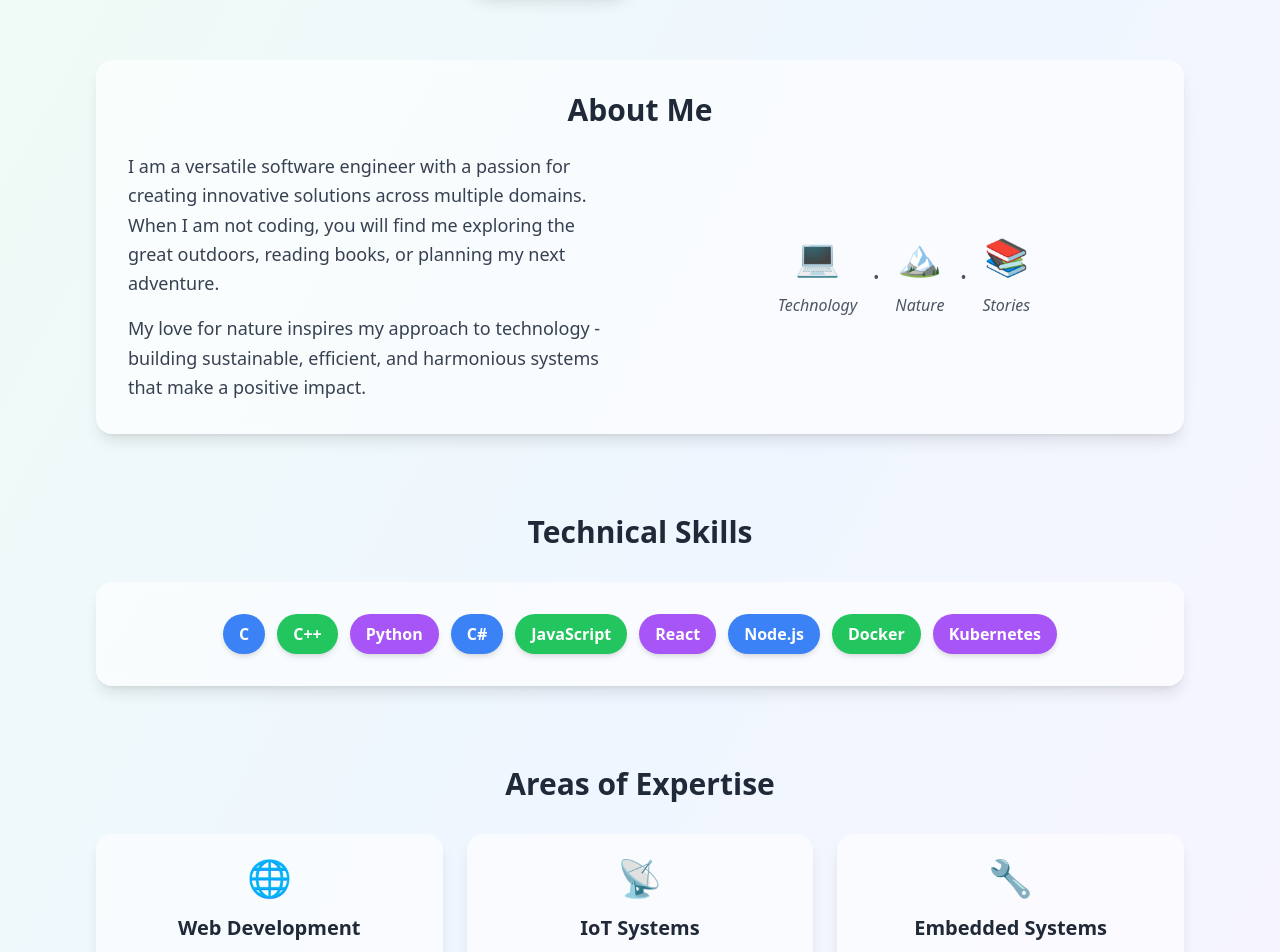
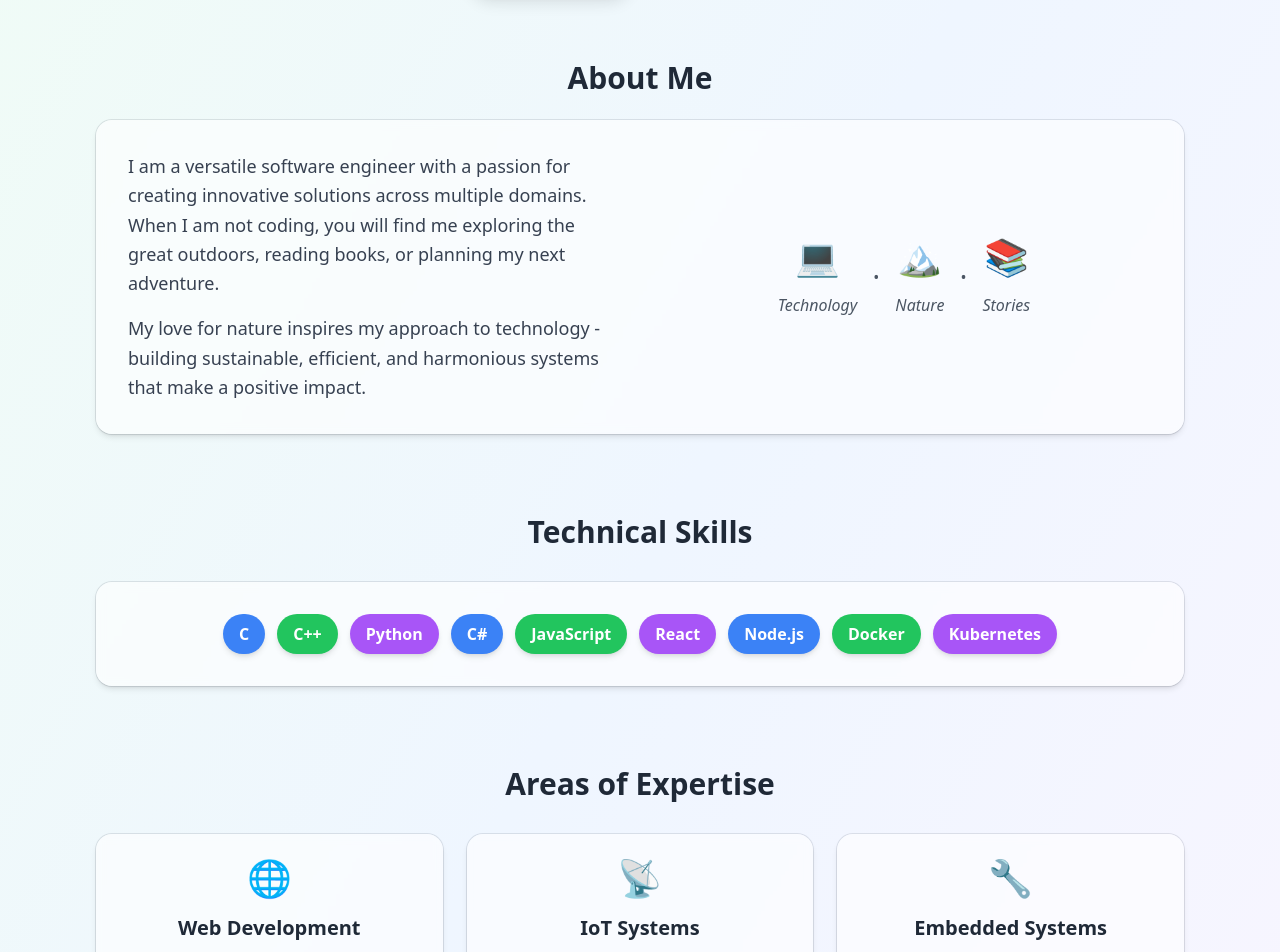
Before and after one commit to adinata15/personal-portfolio, a Next.js app: page / in a window 1280 px wide. Shown: the part 560-1512 px from the top of the page. Built offline with nearby package versions, Linux system fonts and the light colour scheme.

Commit message:
Adjust main border shadow and ring

```diff
--- a/app/page.tsx
+++ b/app/page.tsx
@@ -112,7 +112,7 @@ export default function MainPage() {
     ];
 
     return (
-        <div className="min-h-screen bg-gradient-to-br from-green-50 via-blue-50 to-purple-50 dark:from-gray-900 dark:via-gray-800 dark:to-gray-900">
+        <div className="min-h-screen bg-gradient-to-br from-green-50 via-blue-50 to-purple-50 dark:from-green-950 dark:via-blue-950 dark:to-purple-950">
             {/* Navigation */}
             <nav className="py-6 px-8 flex justify-between items-center backdrop-blur-sm bg-white/70 dark:bg-gray-900/70">
                 <div className="flex items-center space-x-3">
@@ -212,22 +212,21 @@ export default function MainPage() {
 
                 {/* About Section */}
                 <section id="about" className="mb-20">
-                    <div className="bg-white/60 dark:bg-gray-800/60 backdrop-blur-sm rounded-2xl p-8 shadow-lg">
                     <h2 className="text-3xl font-bold text-gray-800 dark:text-gray-200 mb-6 text-center">
                         About Me
                     </h2>
-                        <div className="grid md:grid-cols-2 gap-8 items-center">
+                    <div className="grid md:grid-cols-2 gap-8 items-center bg-white/60 dark:bg-gray-800/60 backdrop-blur-sm rounded-2xl p-8 shadow-md ring-1 ring-gray-900/10 dark:ring-blue-400/10">
                         <div>
                             <p className="text-gray-700 dark:text-gray-300 text-lg leading-relaxed mb-4">
                                 I am a versatile software engineer with a passion for creating
-                                    innovative solutions across multiple domains. When I am not
-                                    coding, you will find me exploring the great outdoors, reading
-                                    books, or planning my next adventure.
+                                innovative solutions across multiple domains. When I am not coding,
+                                you will find me exploring the great outdoors, reading books, or
+                                planning my next adventure.
                             </p>
                             <p className="text-gray-700 dark:text-gray-300 text-lg leading-relaxed">
                                 My love for nature inspires my approach to technology - building
-                                    sustainable, efficient, and harmonious systems that make a
-                                    positive impact.
+                                sustainable, efficient, and harmonious systems that make a positive
+                                impact.
                             </p>
                         </div>
                         <div className="text-center">
@@ -249,7 +248,6 @@ export default function MainPage() {
                             </div>
                         </div>
                     </div>
-                    </div>
                 </section>
 
                 {/* Skills Section */}
@@ -257,7 +255,7 @@ export default function MainPage() {
                     <h2 className="text-3xl font-bold text-gray-800 dark:text-gray-200 mb-8 text-center">
                         Technical Skills
                     </h2>
-                    <div className="bg-white/60 dark:bg-gray-800/60 backdrop-blur-sm rounded-2xl p-8 shadow-lg">
+                    <div className="bg-white/60 dark:bg-gray-800/60 backdrop-blur-sm rounded-2xl p-8 shadow-md ring-1 ring-gray-900/10 dark:ring-blue-400/10">
                         <div className="flex flex-wrap gap-3 justify-center">
                             {skills.map((skill, index) => (
                                 <span
@@ -287,7 +285,7 @@ export default function MainPage() {
                             <div
                                 key={domain.title}
                                 onClick={() => {}}
-                                className="bg-white/60 dark:bg-gray-800/60 backdrop-blur-sm rounded-2xl p-6 shadow-lg hover:shadow-xl transition-all duration-300 hover:scale-105"
+                                className="bg-white/60 dark:bg-gray-800/60 backdrop-blur-sm rounded-2xl p-6 shadow-md hover:shadow-lg transition-all duration-300 hover:scale-105 ring-1 ring-gray-900/10 dark:ring-blue-400/10 hover:ring-gray-900/30 hover:dark:ring-blue-400/30"
                             >
                                 <div className="text-4xl mb-4 text-center">{domain.icon}</div>
                                 <h3 className="text-xl font-bold text-gray-800 dark:text-gray-200 mb-3 text-center">
```
Lines whose indentation alone changed are shown as unchanged.
